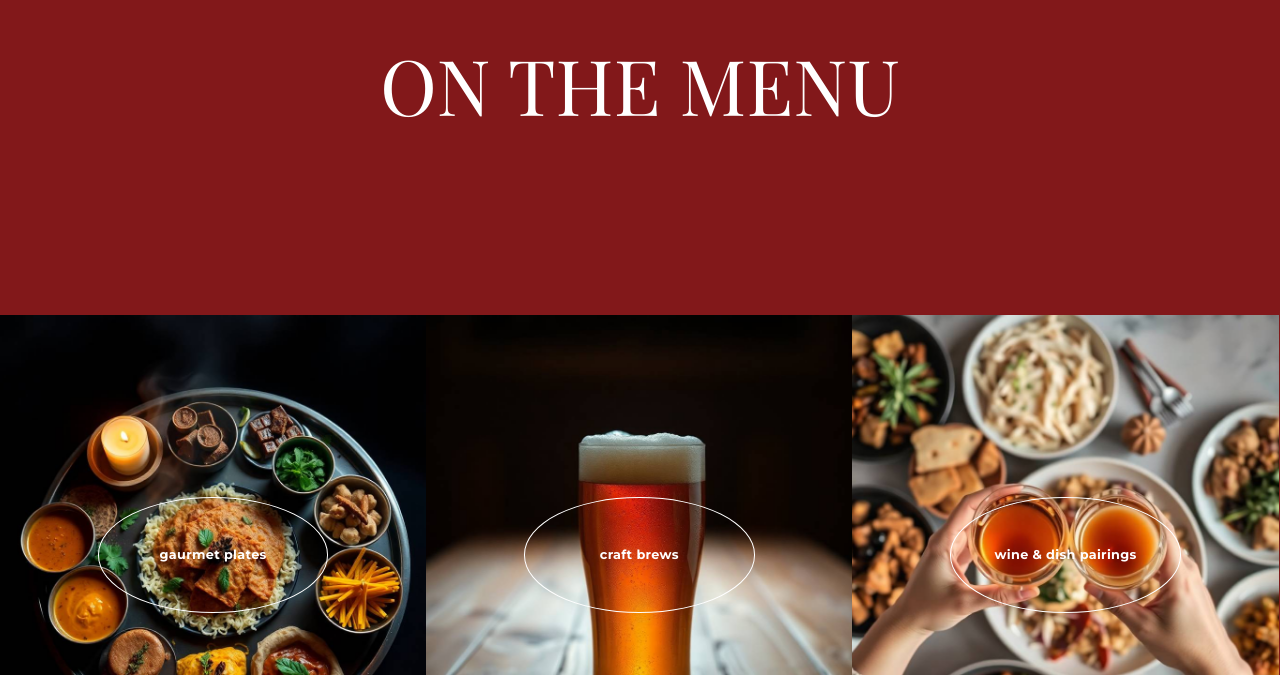
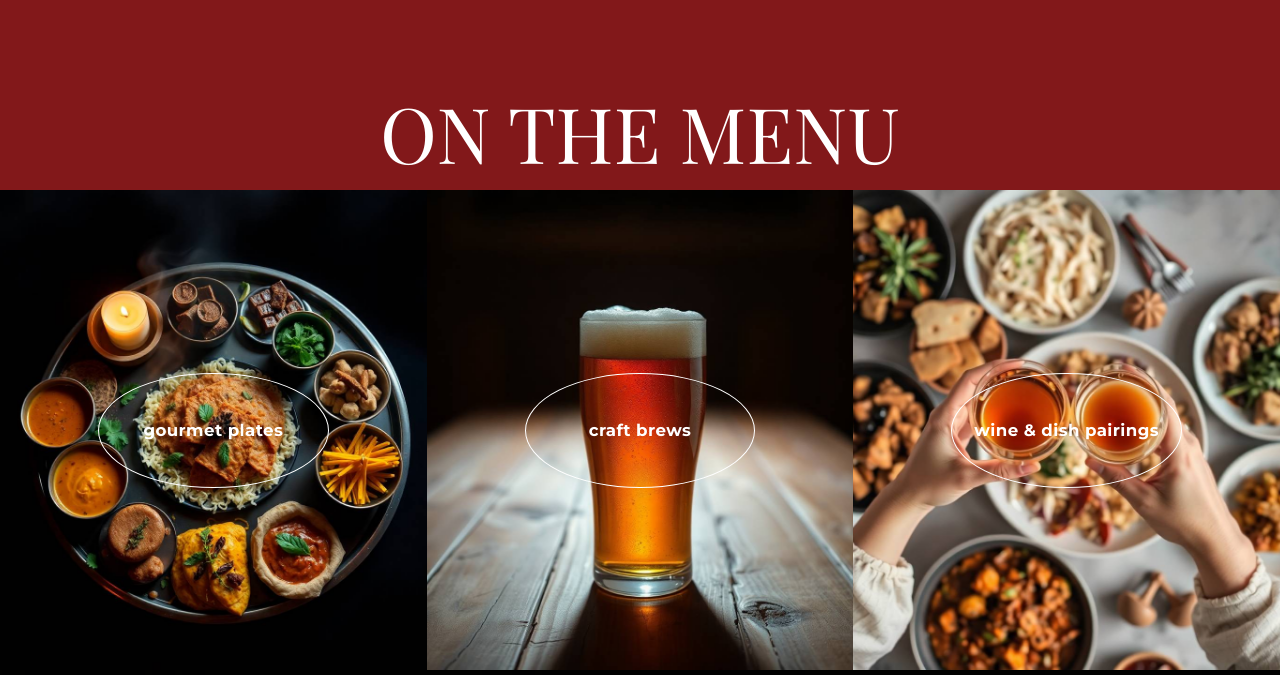
Before and after one commit to rishabh0777/Spicesaga, a React (Vite) app: page / in a window 1280 px wide. Shown: the part 1845-2520 px from the top of the page. Built offline with nearby package versions, Linux system fonts and the light colour scheme.

Commit message:
Refactor About and Menu pages; enhance layout and styling for improved user experience

```diff
--- a/src/pages/About.jsx
+++ b/src/pages/About.jsx
@@ -3,7 +3,7 @@ import AboutImg from "../assets/story.jpg"
 
 const About = () => {
   return (
-    <div className='w-full min-h-screen relative'>
+    <div className='w-full relative'>
       <div className='w-full md:h-[50vh] h-[40vh] relative'>
         <img
         className="w-full h-full object-cover"
--- a/src/pages/Menu.jsx
+++ b/src/pages/Menu.jsx
@@ -6,48 +6,60 @@ import Tag from '../components/Tag';
 
 const Menu = () => {
   return (
-    <div className='w-full min-h-screen relative bg-red-900 text-white flex flex-col justify-between overflow-hidden'>
+    <div className='w-full relative bg-red-900 text-white pt-[10vh]'>
 
       {/* Heading */}
-      <h1 className='text-[6vw] text-center pt-8'>ON THE MENU</h1>
+      <h1 className='text-[9vw] md:text-[6vw] text-center mb-4 md:mb-0'>ON THE MENU</h1>
 
-      {/* Bottom Image Section */}
-      <div className="w-full h-[60vh] flex">
-        {/* First image */}
-        <div className='w-[33.3%] relative h-full overflow-hidden'>
-          <img className='w-full h-full object-cover absolute top-0 left-0' src={Gournet} alt="Gourmet" />
+      {/* Image Section */}
+      <div className="w-full flex flex-col md:flex-row">
+        {/* Image 1 */}
+        <div className='w-full md:w-1/3 h-[40vh] md:h-[60vh] relative overflow-hidden'>
+          <img
+            className='w-full h-full object-cover absolute top-0 left-0'
+            src={Gournet}
+            alt="Gourmet"
+          />
           <div className='absolute z-10 h-full w-full flex justify-center items-center'>
             <Tag
-            text="gaurmet plates"
-              className="text-[1.5vw] font-bold text-white border-white"
+              text="gourmet plates"
+              className="sm:w-[60vw] sm:h-[30vw] md:w-[18vw] md:h-[9vw] text-[5vw] md:text-[1.3vw] font-bold text-white border-white"
             />
           </div>
         </div>
 
-        {/* Second image */}
-        <div className='w-[33.3%] relative h-full overflow-hidden'>
-          <img className='w-full h-full object-cover absolute top-0 left-0' src={Brews} alt="Brews" />
+        {/* Image 2 */}
+        <div className='w-full md:w-1/3 h-[40vh] md:h-[60vh] relative overflow-hidden'>
+          <img
+            className='w-full h-full object-cover absolute top-0 left-0'
+            src={Brews}
+            alt="Brews"
+          />
           <div className='absolute z-10 h-full w-full flex justify-center items-center'>
             <Tag
               text="craft brews"
-              className="text-[1.5vw] font-bold text-white border-white"
+              className="sm:w-[60vw] sm:h-[30vw] md:w-[18vw] md:h-[9vw] text-[5vw] md:text-[1.3vw] font-bold text-white border-white"
             />
           </div>
         </div>
 
-        {/* Third image */}
-        <div className='w-[33.3%] relative h-full overflow-hidden'>
-          <img className='w-full h-full object-cover absolute top-0 left-0' src={DishVine} alt="Dish Vine" />
+        {/* Image 3 */}
+        <div className='w-full md:w-1/3 h-[40vh] md:h-[60vh] relative overflow-hidden'>
+          <img
+            className='w-full h-full object-cover absolute top-0 left-0'
+            src={DishVine}
+            alt="Wine & Dish"
+          />
           <div className='absolute z-10 h-full w-full flex justify-center items-center'>
             <Tag
               text="wine & dish pairings"
-              className="text-[1.5vw] font-bold text-white border-white"
+              className="sm:w-[60vw] sm:h-[30vw] md:w-[18vw] md:h-[9vw] text-[5vw] md:text-[1.3vw] font-bold text-white border-white"
             />
           </div>
         </div>
       </div>
     </div>
   );
-}
+};
 
 export default Menu;
```
